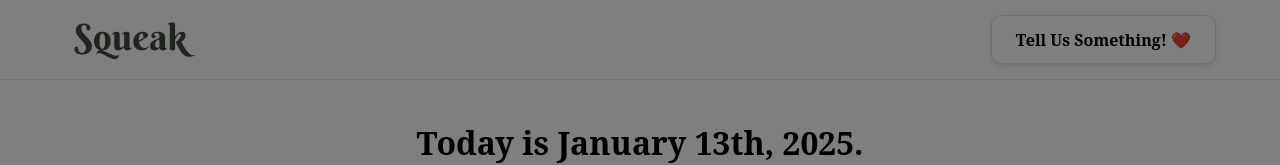
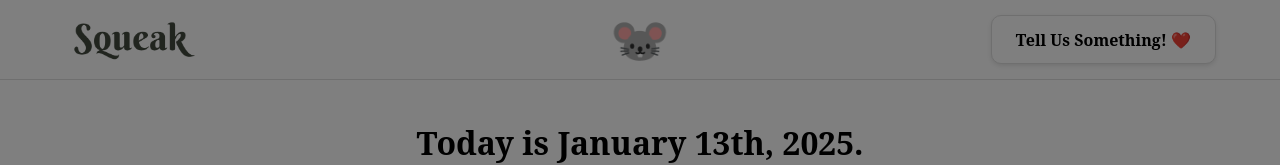
Before and after one commit to squeak-today/squeak, a React (Create React App) app in the folder frontend/: page / in a window 1280 px wide. Shown: the top 165 px of the page. Built offline with nearby package versions, Linux system fonts and the light colour scheme; no server answers.

Commit message:
fix exports and mouse emojilogo

```diff
--- a/frontend/src/App.js
+++ b/frontend/src/App.js
@@ -8,7 +8,8 @@ import { BrowserBox,
 	Tooltip,
 	ModalContainer,
 	Footer,
-	MiscButton} from './components/StyledComponents';
+	MiscButton,
+	EmojiLogo} from './components/StyledComponents';
 import StoryReader from './components/StoryReader';
 import StoryBrowser from './components/StoryBrowser';
 import WelcomeModal from './components/WelcomeModal';
@@ -168,6 +169,7 @@ function App() {
 			{showWelcome && <WelcomeModal onClose={handleCloseWelcome} />}
 			<NavHeader>
 				<HeaderLogo src={logo} alt="Squeak" />
+				<EmojiLogo>🐭</EmojiLogo>
 				<MiscButton
 					href="https://forms.gle/LumHWSYaqLKV4KMa8"
 					target="_blank"
--- a/frontend/src/components/StyledComponents.js
+++ b/frontend/src/components/StyledComponents.js
@@ -1,6 +1,6 @@
 import styled from 'styled-components';
 
-const BrowserBox = styled.div`
+export const BrowserBox = styled.div`
 	width: 100%;
 	height: 100%;
 	margin: 80px auto 0 auto;
@@ -10,7 +10,7 @@ const BrowserBox = styled.div`
 	overflow: hidden;
 `;
 
-const Title = styled.h1`
+export const Title = styled.h1`
 	text-align: center;
 	color: #000000;
 	font-family: 'Noto Serif', serif;
@@ -18,7 +18,7 @@ const Title = styled.h1`
 	margin-bottom: 10px;
 `;
 
-const Subtitle = styled.h3`
+export const Subtitle = styled.h3`
 	text-align: center;
 	color: #000000;
 	font-family: 'Noto Serif', serif;
@@ -26,7 +26,7 @@ const Subtitle = styled.h3`
 	margin-top: 0;
 `;
 
-const GenerateButton = styled.button`
+export const GenerateButton = styled.button`
 	padding: 10px 20px;
 	margin-top: 20px;
 	font-size: 16px;
@@ -41,7 +41,7 @@ const GenerateButton = styled.button`
 	}
 `;
 
-const StoryContainer = styled.div`
+export const StoryContainer = styled.div`
 	position: relative;
 	background-color: white;
 	padding: 5px 30px;
@@ -76,13 +76,13 @@ const StoryContainer = styled.div`
 `;
 
 // Centered story title
-const StoryTitle = styled.h2`
+export const StoryTitle = styled.h2`
 	text-align: center;
 	color: black;
 `;
 
 
-const InputField = styled.input`
+export const InputField = styled.input`
 	width: 100%;
 	padding: 10px;
 	margin: 10px 0;
@@ -102,7 +102,7 @@ const InputField = styled.input`
 `;
 
 // Tooltip styled-component for displaying word definitions
-const Tooltip = styled.div`
+export const Tooltip = styled.div`
 	position: absolute;
 	top: ${(props) => props.top || 0}px;
 	left: ${(props) => props.left || 0}px;
@@ -116,7 +116,7 @@ const Tooltip = styled.div`
 	z-index: 1000;
 `;
 
-const ModalContainer = styled.div`
+export const ModalContainer = styled.div`
 	position: fixed;
 	top: 0;
 	left: 0;
@@ -211,4 +211,10 @@ export const MiscButton = styled.a`
 	}
 `;
 
-export { BrowserBox, Title, Subtitle, GenerateButton, StoryContainer, StoryTitle, InputField, Tooltip, ModalContainer };
+export const EmojiLogo = styled.div`
+	font-size: 3rem;
+	position: absolute;
+	left: 50%;
+	transform: translateX(-50%);
+	cursor: default;
+`;
```
